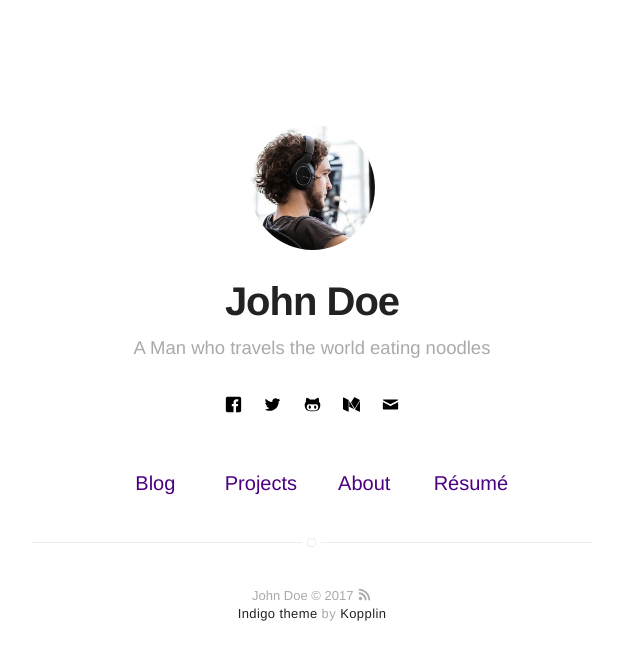
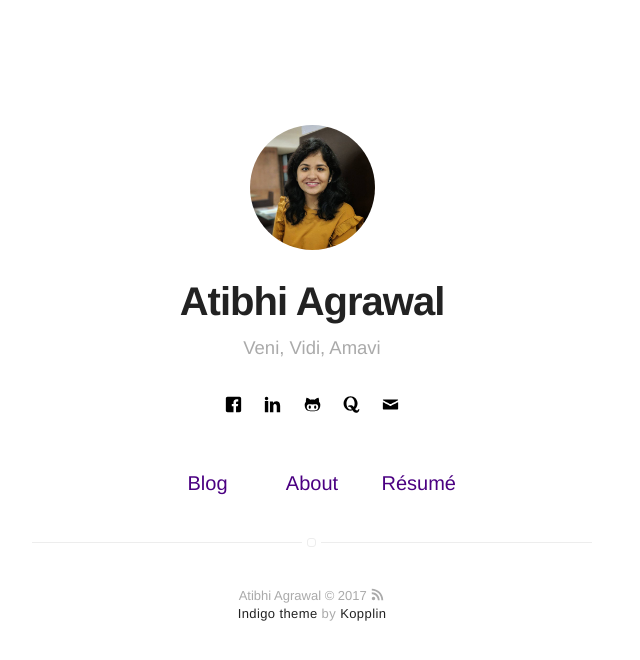
Before and after one commit to asquare14/aSquare14.github.io, a Jekyll site: the page built from index.html, in a window 1280 px wide. Shown: the top 660 px of the page, without its empty margins (328-968 px from the left). Built offline with Jekyll 4.4.1, drawn with Linux system fonts in a browser that asks for light colours.

Commit message:
Landing Page Personalized

```diff
--- a/_config.yml
+++ b/_config.yml
@@ -1,6 +1,6 @@
 # main text of home
-name: John Doe
-bio: A Man who travels the world eating noodles
+name: Atibhi Agrawal
+bio: Veni, Vidi, Amavi
 
 # twitter summary info
 description: A blog about technology and stuff related
@@ -30,27 +30,27 @@ permalink: /:title/
 
 # if you don't want comments in your posts, leave categories empty
 disqus:
-  shortname: mydisqus # enter this from your disqus account
-  categories: [blog, project] # only show disqus for posts that have these categories
+  #shortname: mydisqus # enter this from your disqus account
+  #categories: [blog, project] # only show disqus for posts that have these categories
 
 # if you don't have any of social below, comment the line
-facebook: myfacebook
-twitter: mytwitter
+facebook: /profile.php?id=100001061927041
+#twitter: mytwitter
 # google: mygoogle
 # instagram: myinstagram
 # pinterest: mypinterest
-# linkedin: mylinkedin
+linkedin: atibhi-agrawal-267525149/
 # youtube: myyoutube
 # spotify: myspotify
-github: mygithub
+github: aSquare14
 # lastfm: mylastfm
 # stackoverflow: 7044681/mystackoverflow
-# quora: userquora
+quora: Atibhi-Agrawal
 # reddit: username
-medium: medium
+#medium: medium
 # vimeo: myvimeo
 # lanyrd: mylanyrd
-email: myemail@gmail.com
+email: Atibhi.Agrawal@iiitb.org
 
 authors:
     johndoe:
@@ -76,7 +76,7 @@ width: normal
 # paginate_path: "blog/:num/"
 
 # if you don't need projects, comment the *projects* configs below
-projects: true
+#projects: true
 
 # if you don't need "about" or "blog", comment them out below
 about: true
```
Also changed, not shown: assets/images/profile.jpg, assets/images/profile_.jpg (added), 11 other files.
